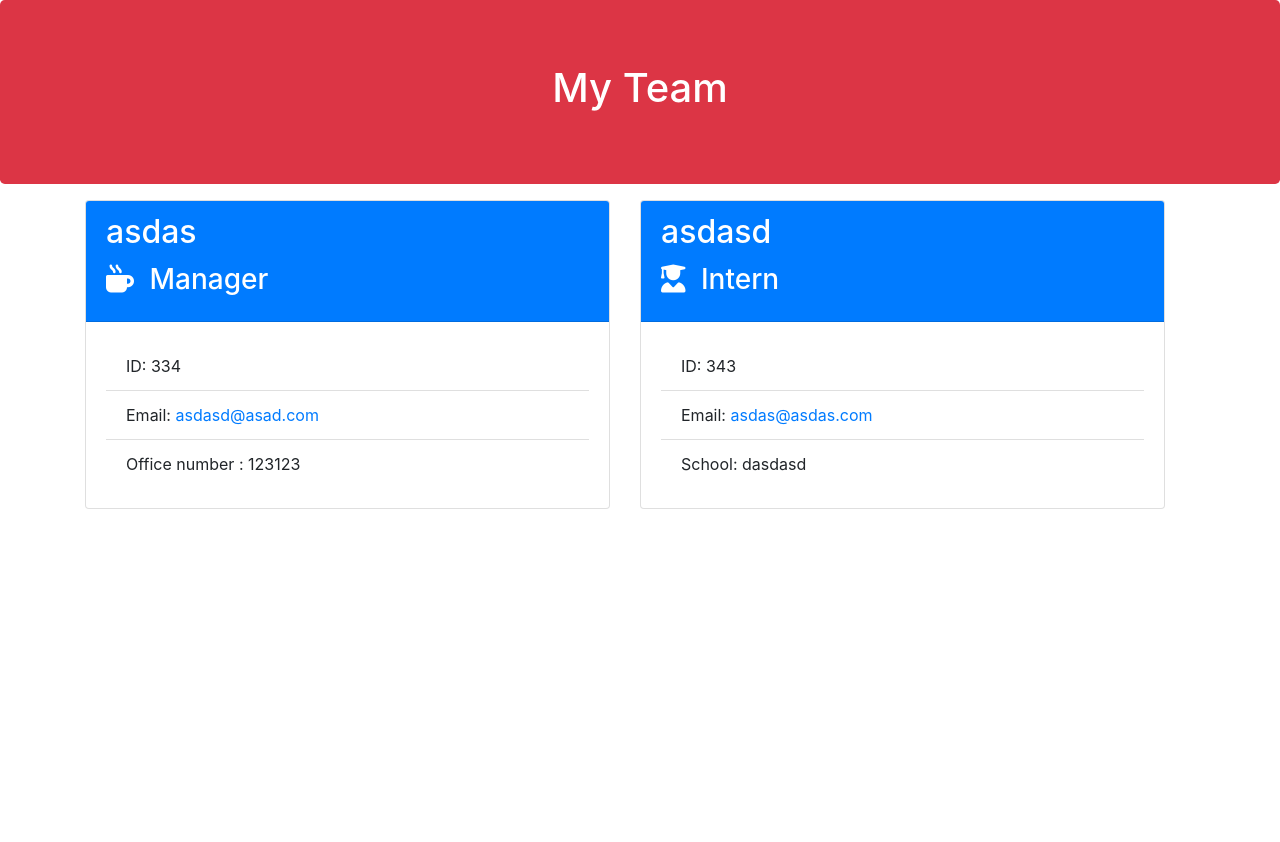
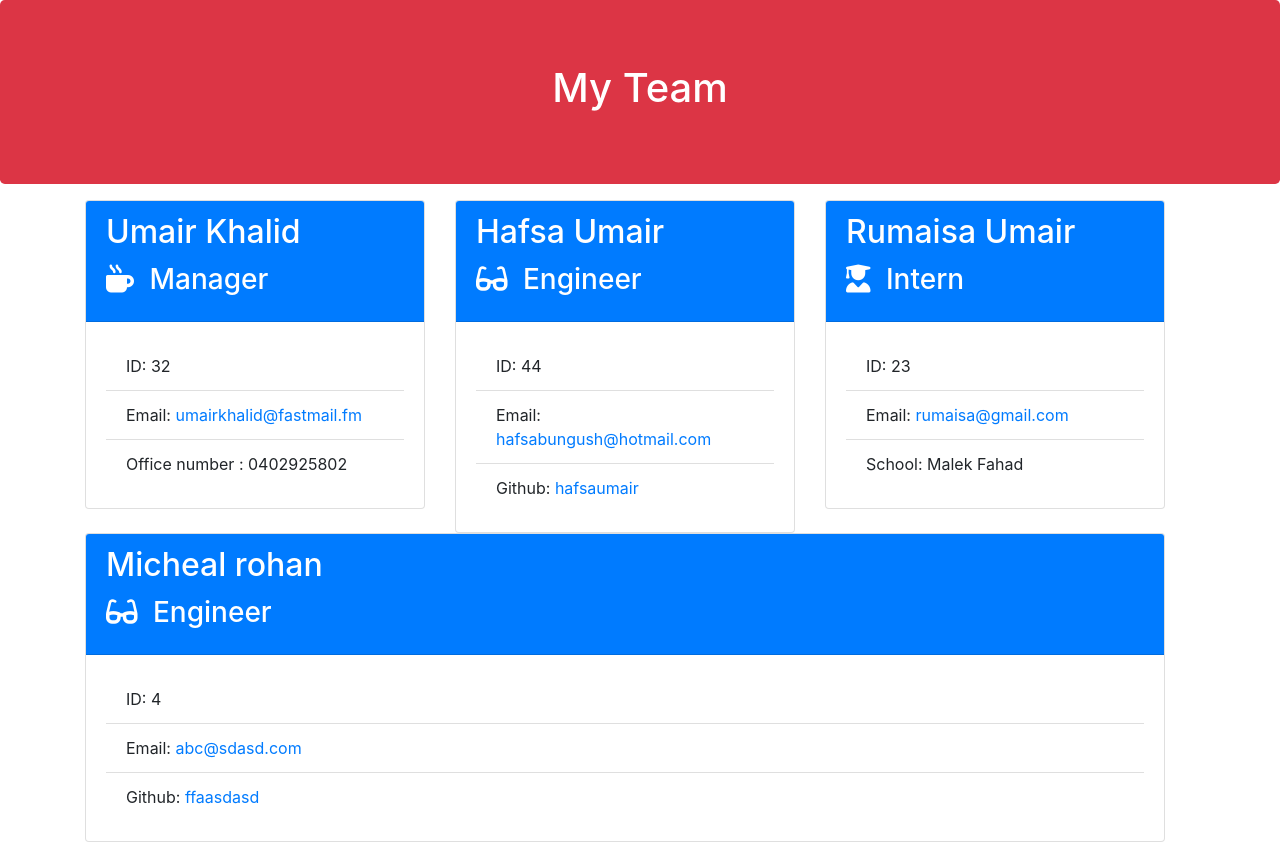
Before and after one commit to umairkhalid/team-profile-generator, a website: page dist/index.html in a window 1280 px wide. Before the commit the page ends 800 px from the top, so only its background shows below. Drawn offline with nearby package versions, Linux system fonts and the light colour scheme.

Commit message:
README.md updated

```diff
--- a/dist/index.html
+++ b/dist/index.html
@@ -24,14 +24,14 @@
                     <div class="col">
       <div class = "card">
           <div class="card-header bg-primary text-white">
-              <h2 class="card-title">asdas</h2>
+              <h2 class="card-title">Umair Khalid</h2>
               <h3 class="card-title"><i class="fas fa-mug-hot mr-2"></i> Manager</h3>
           </div>
           <div class="card-body">
               <ul class="list-group list-group-flush">
-                  <li class="list-group-item">ID: 334</li>
-                  <li class="list-group-item">Email: <a href="mailto:asdasd@asad.com" target="_blank"'>asdasd@asad.com</a></li>
-                  <li class="list-group-item">Office number : 123123</li>
+                  <li class="list-group-item">ID: 32</li>
+                  <li class="list-group-item">Email: <a href="mailto:umairkhalid@fastmail.fm" target="_blank"'>umairkhalid@fastmail.fm</a></li>
+                  <li class="list-group-item">Office number : 0402925802</li>
               </ul>
           </div>
       </div>
@@ -39,14 +39,44 @@
   <div class="col">
       <div class = "card">
           <div class="card-header bg-primary text-white">
-              <h2 class="card-title">asdasd</h2>
+              <h2 class="card-title">Hafsa Umair</h2>
+              <h3 class="card-title"><i class="fas fa-glasses mr-2"></i> Engineer</h3>
+          </div>
+          <div class="card-body">
+              <ul class="list-group list-group-flush">
+                  <li class="list-group-item">ID: 44</li>
+                  <li class="list-group-item">Email: <a href="mailto:hafsabungush@hotmail.com" target="_blank"'>hafsabungush@hotmail.com</a></li>
+                  <li class="list-group-item">Github: <a href='https://www.github.com/hafsaumair' target="_blank">hafsaumair</a></li>
+              </ul>
+          </div>
+      </div>
+  </div>
+  <div class="col">
+      <div class = "card">
+          <div class="card-header bg-primary text-white">
+              <h2 class="card-title">Rumaisa Umair</h2>
               <h3 class="card-title"><i class="fas fa-user-graduate mr-2"></i> Intern</h3>
           </div>
           <div class="card-body">
               <ul class="list-group list-group-flush">
-                  <li class="list-group-item">ID: 343</li>
-                  <li class="list-group-item">Email: <a href="mailto:asdas@asdas.com" target="_blank"'>asdas@asdas.com</a></li>
-                  <li class="list-group-item">School: dasdasd</li>
+                  <li class="list-group-item">ID: 23</li>
+                  <li class="list-group-item">Email: <a href="mailto:rumaisa@gmail.com" target="_blank"'>rumaisa@gmail.com</a></li>
+                  <li class="list-group-item">School: Malek Fahad</li>
+              </ul>
+          </div>
+      </div>
+  </div>
+  <div class="col">
+      <div class = "card">
+          <div class="card-header bg-primary text-white">
+              <h2 class="card-title">Micheal rohan</h2>
+              <h3 class="card-title"><i class="fas fa-glasses mr-2"></i> Engineer</h3>
+          </div>
+          <div class="card-body">
+              <ul class="list-group list-group-flush">
+                  <li class="list-group-item">ID: 4</li>
+                  <li class="list-group-item">Email: <a href="mailto:abc@sdasd.com" target="_blank"'>abc@sdasd.com</a></li>
+                  <li class="list-group-item">Github: <a href='https://www.github.com/ffaasdasd' target="_blank">ffaasdasd</a></li>
               </ul>
           </div>
       </div>
```
Also changed, not shown: README.md, dist/10-object-oriented-programming-homework-demo.png (deleted).
